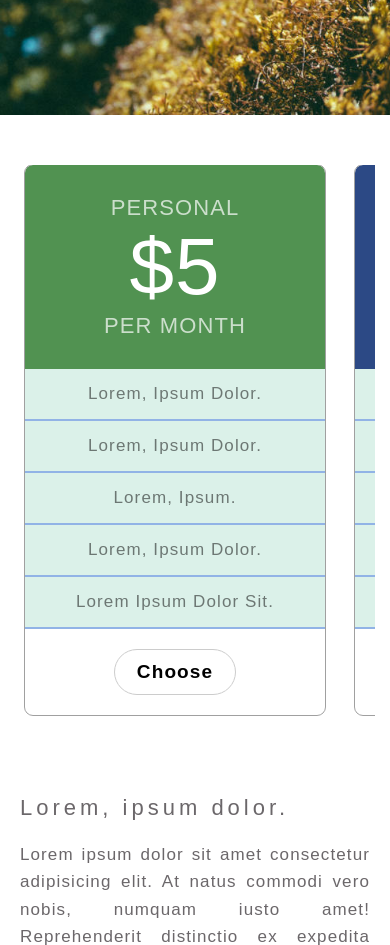
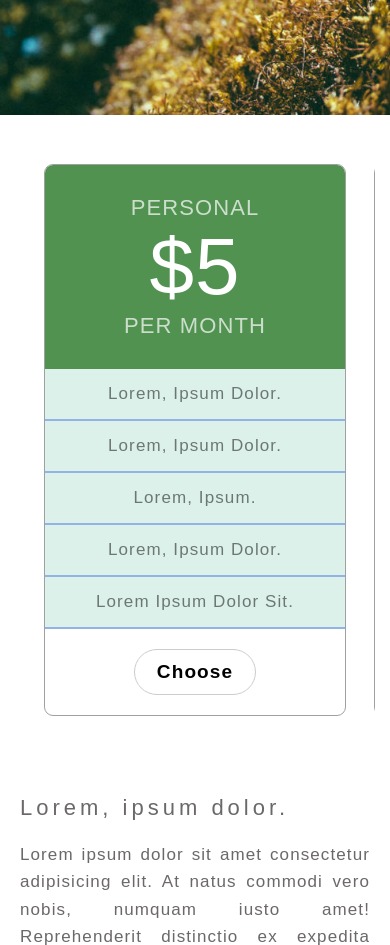
Before and after one commit to omarsayed12/omarsayed12.github.io, a plain HTML site: page price.html in a window 390 px wide. Shown: the part 560-1505 px from the top of the page. Drawn offline with Linux system fonts and the light colour scheme.

Commit message:
fix price card

```diff
--- a/Assets/css/style.css
+++ b/Assets/css/style.css
@@ -77,7 +77,7 @@ header .price-container .price-heading {
 }
 
 .price-lists {
-	margin: 50px auto;
+	margin: 20px auto;
 	text-align: center;
 	display: flex;
 	width: 100%;
@@ -254,7 +254,7 @@ footer p a {
 		display: flex;
 		flex-wrap: nowrap;
 		overflow-x: auto;
-		padding-bottom: 30px;
+		padding: 30px;
 		gap: 30px;
 	}
 	.price-lists-item {
```
